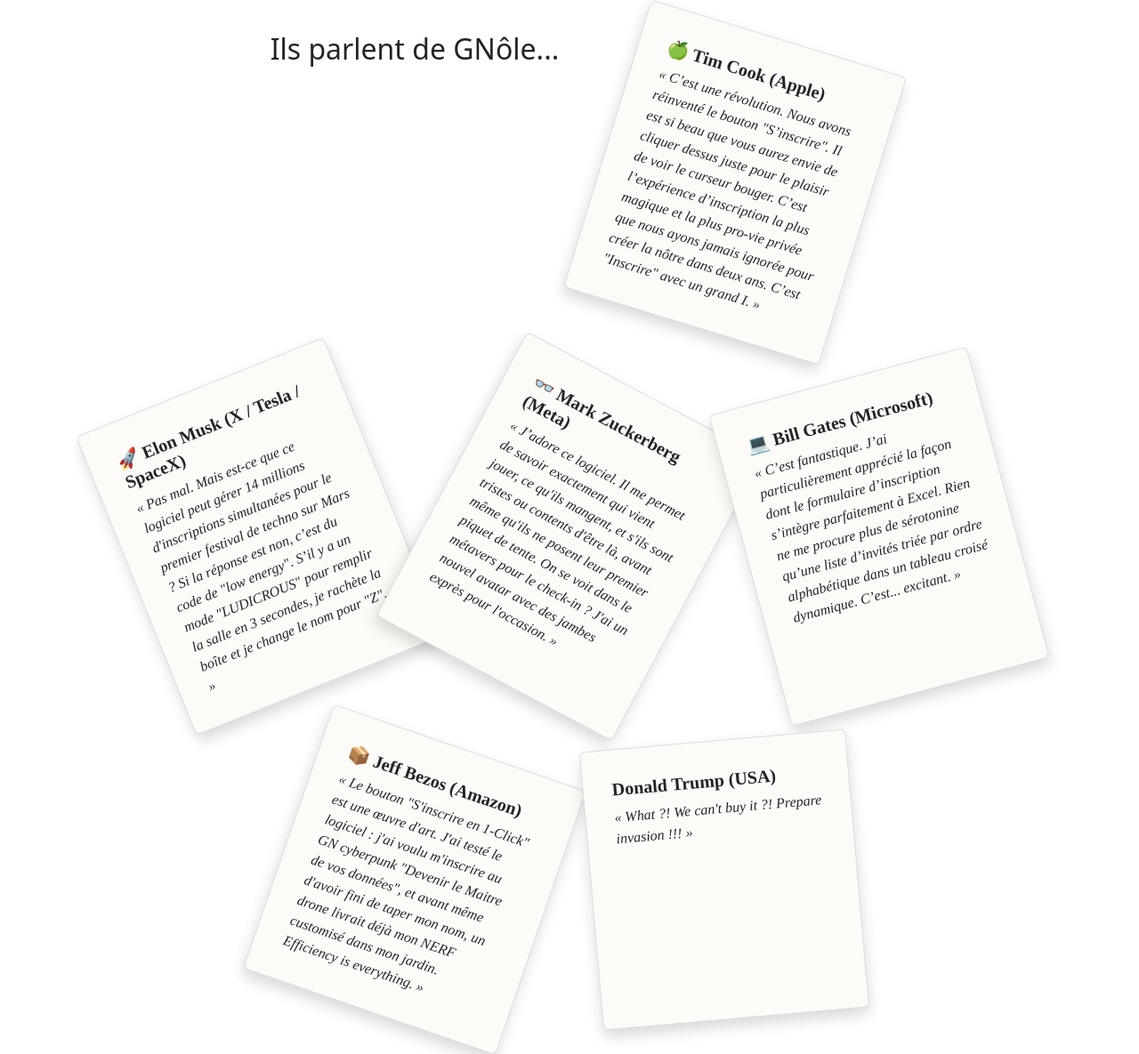
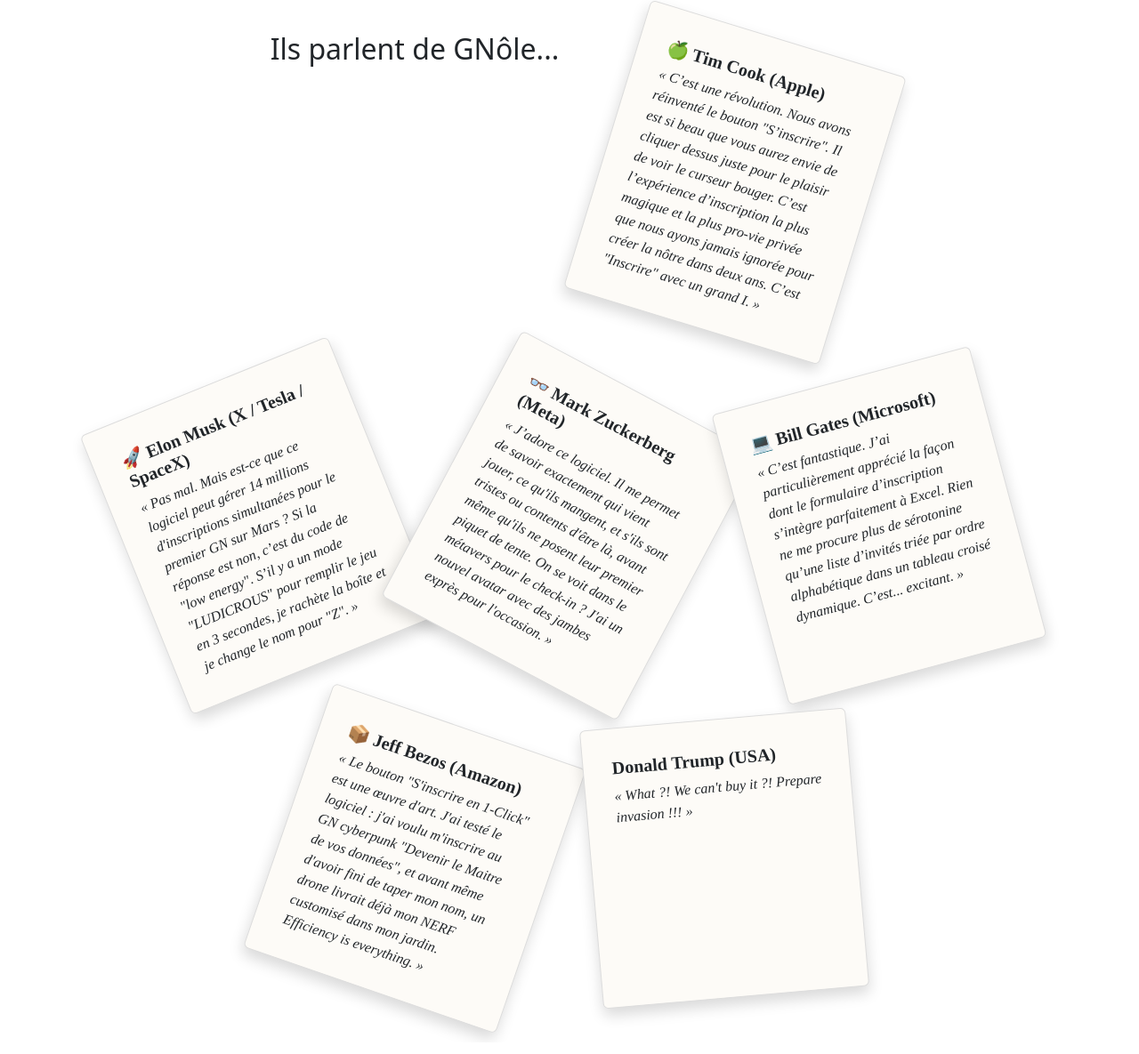
Before and after one commit to Pommovore/gnmanager, a Flask app: page /dashboard in a window 1280 px wide. Shown: the part 335-1520 px from the top of the page at 89% size. Run offline with Flask 3, Linux system fonts and the light colour scheme; the visitor is signed in with stand-in values (Sample User, id 1); data that the repository does not hold is empty; some libraries are stand-ins or nearby versions.

Commit message:
ajout de mentions des big-boss

```diff
--- a/templates/dashboard.html
+++ b/templates/dashboard.html
@@ -126,8 +126,8 @@
             <div class="card-body">
                 <h5 class="card-title fw-bold">🚀 Elon Musk (X / Tesla / SpaceX)</h5>
                 <p class="card-text fst-italic">« Pas mal. Mais est-ce que ce logiciel peut gérer 14 millions
-                    d'inscriptions simultanées pour le premier festival de techno sur Mars ? Si la réponse est non,
-                    c’est du code de "low energy". S’il y a un mode "LUDICROUS" pour remplir la salle en 3 secondes, je
+                    d'inscriptions simultanées pour le premier GN sur Mars ? Si la réponse est non,
+                    c’est du code de "low energy". S’il y a un mode "LUDICROUS" pour remplir le jeu en 3 secondes, je
                     rachète la boîte et je change le nom pour "Z". »</p>
             </div>
         </div>
```
